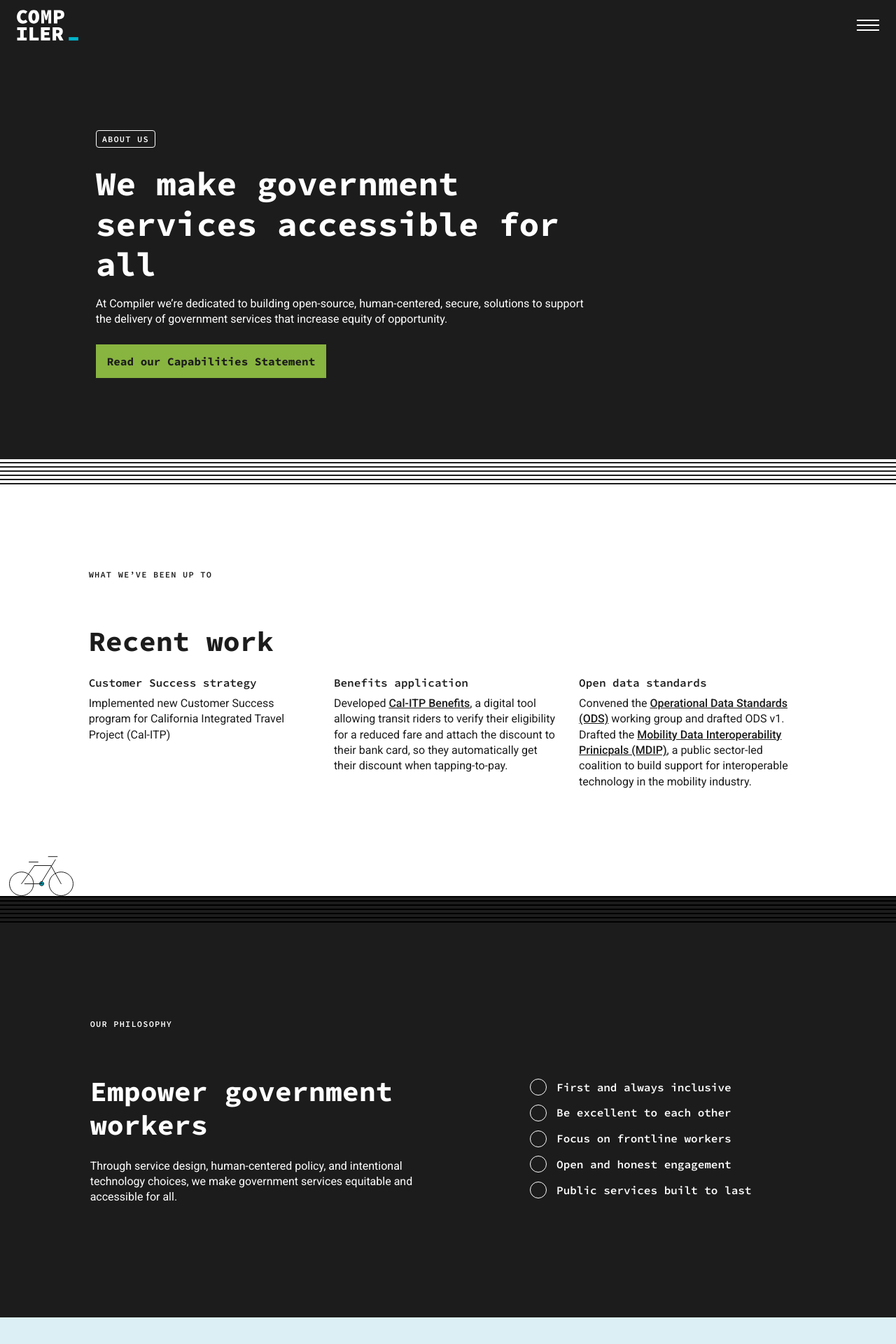
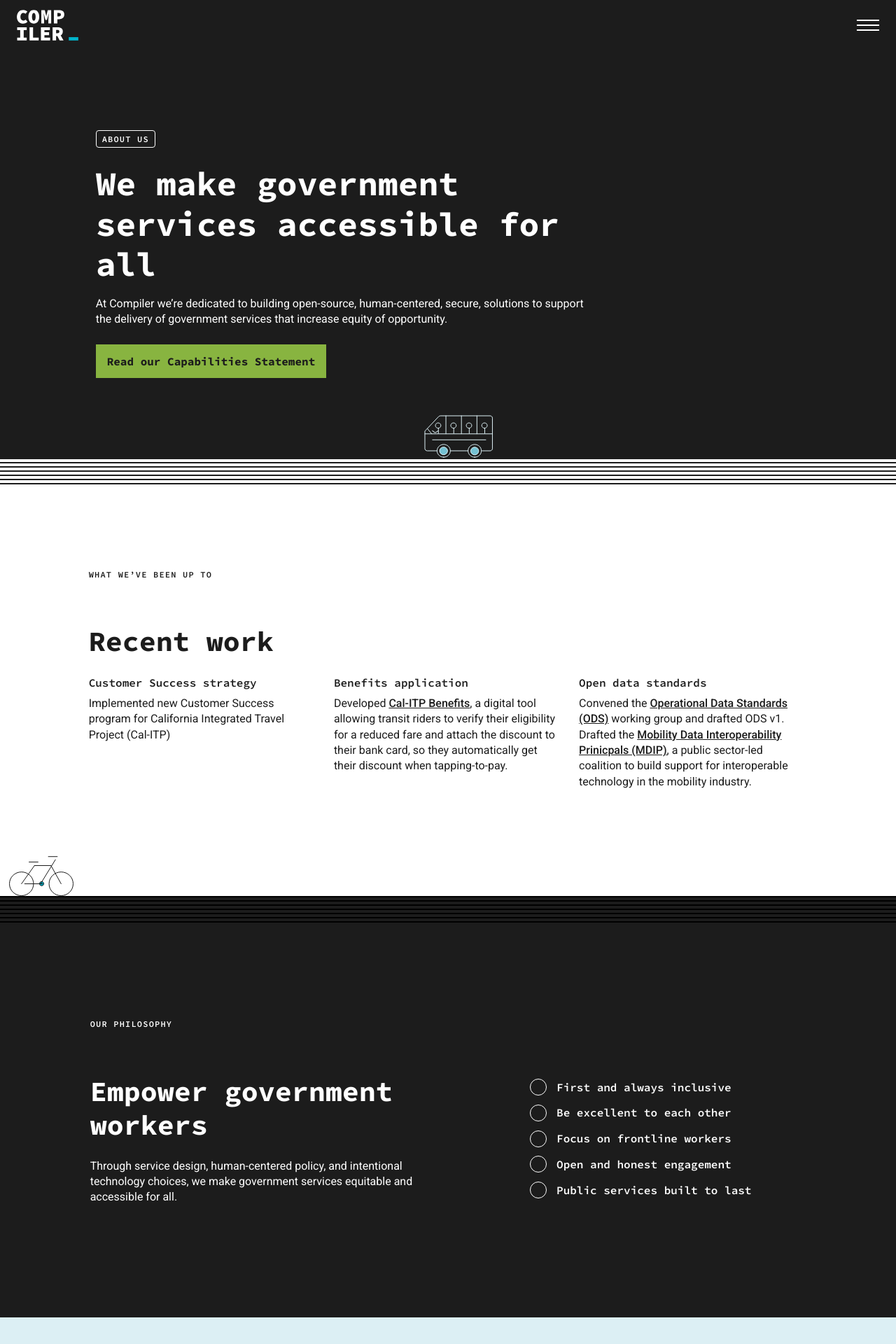
Before and after one commit to compilerla/compiler.la, a Jekyll site: the page built from about.html, in a window 1280 px wide. Shown: the top 1920 px of the page at 70% size. Built offline with Jekyll 4.4.1, drawn with Linux system fonts in a browser that asks for light colours.

Commit message:
fix(about): fix bus alignment"

```diff
--- a/about.html
+++ b/about.html
@@ -3,7 +3,7 @@ layout: default
 description: We build open-source, human-centered, secure, agile solutions to support the delivery of government services that increase equity of opportunity.
 ---
 
-<section class="row">
+<section class="row position-relative">
     <div class="container">
         <div class="offset-lg-1 col-lg-7 py-5 my-5 py-md-0 my-md-0">
             <span class="pill">About Us</span>
--- a/styles/base.css
+++ b/styles/base.css
@@ -49,17 +49,17 @@ body {
 }
 
 :root {
-    --main-container-first-row-margin: 104px 0;
+    --main-container-first-row-vertical-margin: 104px;
 }
 
 @media (min-width: 992px) {
     :root {
-        --main-container-first-row-margin: 114px 0;
+        --main-container-first-row-vertical-margin: 114px;
     }
 }
 
 main.container-fluid > .row:first-child {
-    margin: var(--main-container-first-row-margin);
+    margin: var(--main-container-first-row-vertical-margin) 0;
 }
 
 p,
@@ -384,7 +384,7 @@ header {
 
 .animate-bus {
     right: -62px;
-    bottom: 0;
+    bottom: calc(-1 * var(--main-container-first-row-vertical-margin));
     position: absolute;
     -webkit-animation: move-left 22s linear infinite;
     animation: move-left 22s linear infinite;
```
